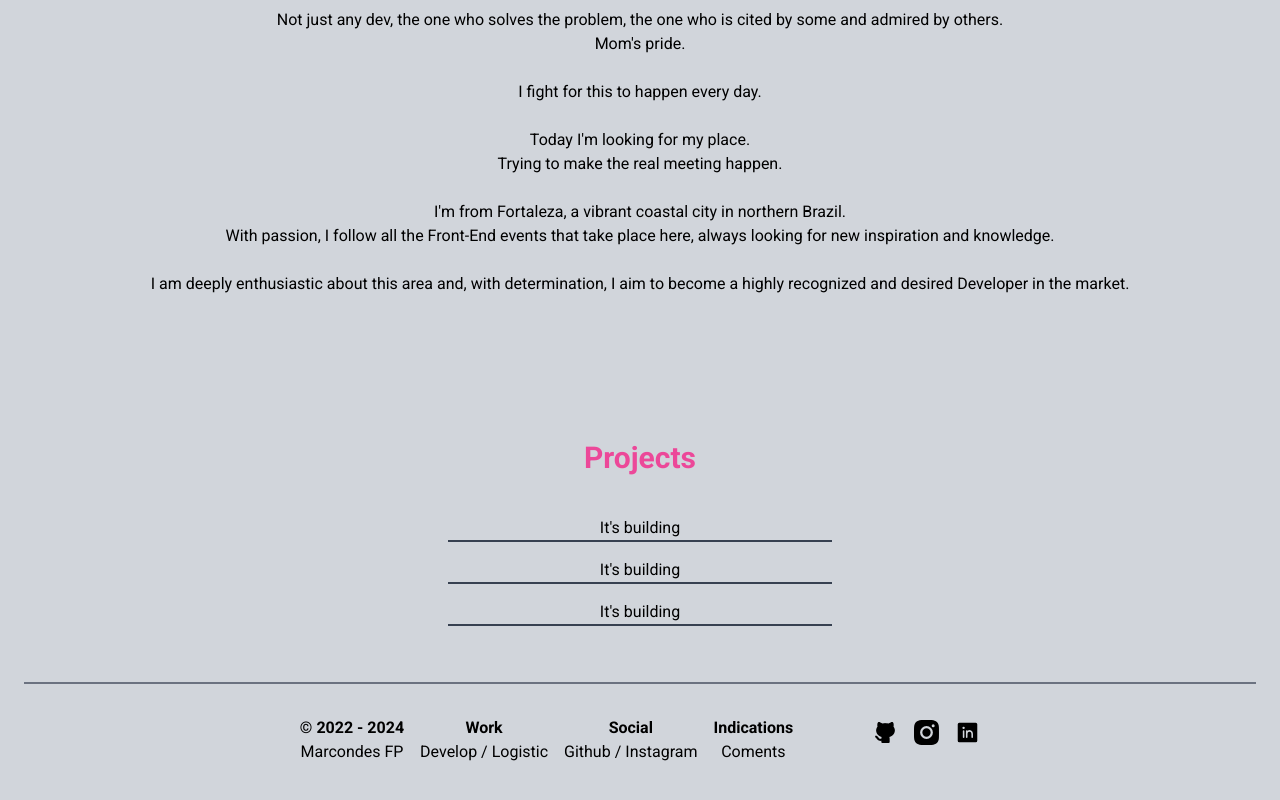
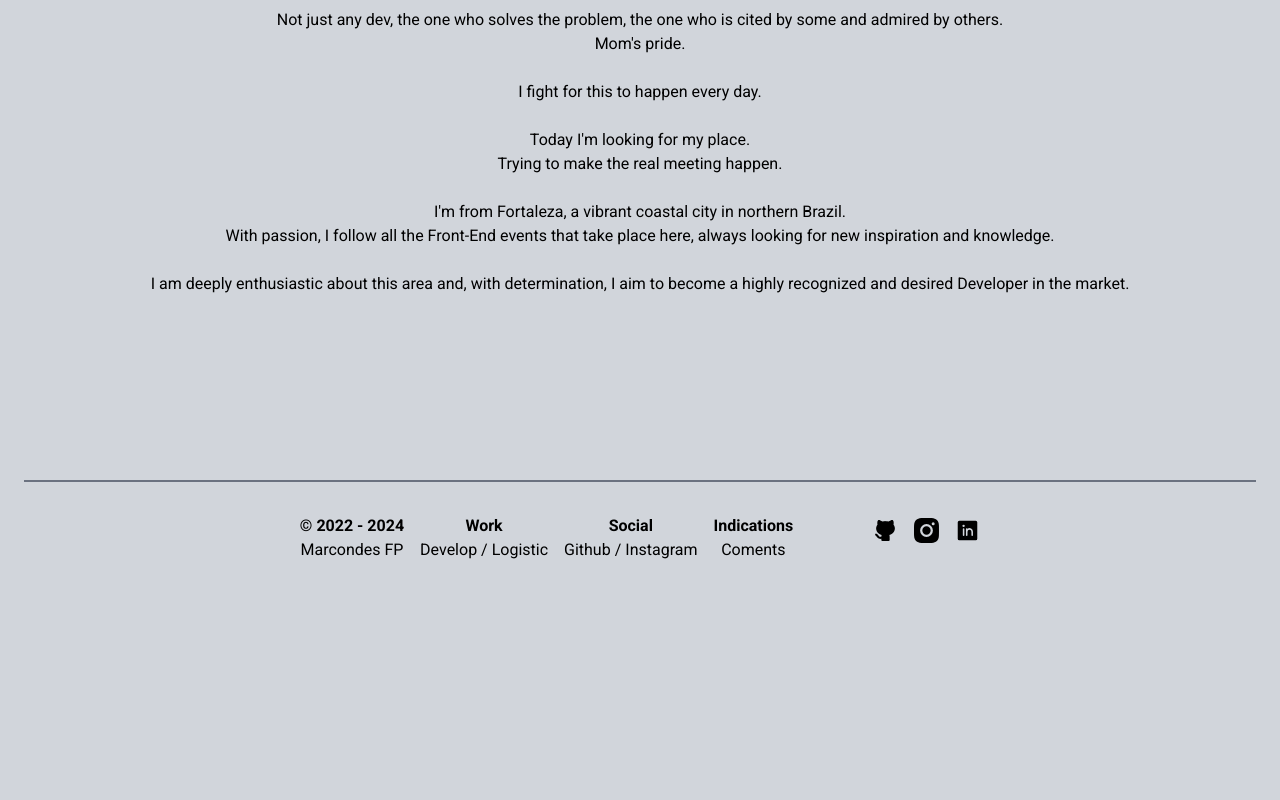
Before and after one commit to mascou9090/portfile-mascou, a Next.js app: page /about in a window 1280 px wide. Shown: the part 1151-1951 px from the top of the page. After the commit the page ends 1753 px from the top, so only its background shows below. Built offline with nearby package versions, Linux system fonts and the light colour scheme.

Commit message:
change the experience profissional

```diff
--- a/app/about/page.tsx
+++ b/app/about/page.tsx
@@ -5,6 +5,7 @@ export const metadata: Metadata = {
 };
 
 export default function Abount() {
+
     return (
         <div className="animate-content-second text-center">
             <div className="md:flex border-b-[1px] dark:border-gray-300 border-gray-800 mx-10">
@@ -39,14 +40,6 @@ export default function Abount() {
                     <p>With passion, I follow all the Front-End events that take place here, always looking for new inspiration and knowledge.</p> <br />
                     <p>I am deeply enthusiastic about this area and, with determination, I aim to become a highly recognized and desired Developer in the market.</p>
                 </div>
-                <div className="">
-                    <h2 className="mb-10 mx-auto animate-content-main text-3xl font-bold dark:hover:text-pink-500 dark:text-sky-500 hover:text-sky-400 text-pink-500 duration-300 cursor-pointer">Projects</h2>
-                    <div className="">
-                        <h2 className="border-b-2 dark:border-white border-gray-700 sm:w-96 dark:text-gray-300 text-black mb-4">It's building</h2>
-                        <h2 className="border-b-2 dark:border-white border-gray-700 sm:w-96 dark:text-gray-300 text-black mb-4">It's building</h2>
-                        <h2 className="border-b-2 dark:border-white border-gray-700 sm:w-96 dark:text-gray-300 text-black mb-4">It's building</h2>
-                    </div>
-                </div>
             </div>
         </div>
     )
--- a/app/descripetions/index.tsx
+++ b/app/descripetions/index.tsx
@@ -1,4 +1,5 @@
 
 export const freelancerDescription = "I participated in sprints, debating improvements to customer product components (Websites). I developed improvements to websites in production. I applied some tests to websites with pending functionality."
+export const freelancerDescriptionTray = "I participated in the implementation of the e-commerce of the fashion Kasa store. Recently launched and with gigantic potential. Tools such as script made in Javascript were used to optimize the work, Excel was used to speed up the implementation of the data. And the store was created in the powerful Tray..";
 export const internDescription = "Responsible for assisting the development team in maintaining and creating improvements for the official website."
 export const storekeeperDescription = "As a warehouseman, I am responsible for managing spreadsheets, reports and documentation, ensuring effective monitoring of resources and loads. My analytical skills allow me to identify opportunities to improve operational efficiency. Additionally, I coordinate with service providers to ensure proper movement of goods. I use Agil and Slim software for precise control of volumes, validity, titles and brands."
--- a/app/page.tsx
+++ b/app/page.tsx
@@ -1,6 +1,6 @@
 import Link from "next/link";
 import Experience from "./experience";
-import { freelancerDescription, internDescription, storekeeperDescription } from "./descripetions";
+import { freelancerDescription, freelancerDescriptionTray, internDescription, storekeeperDescription } from "./descripetions";
 import Tecs from "./tecs";
 
 console.log("a")
@@ -51,7 +51,7 @@ export default function Home() {
         <div className="mb-20">
           <Experience name="Intern / Estagiario" skils={[{ 'name': "Python", 'cor': "bg-red-500" }, { 'name': "C#", 'cor': "bg-blue-300" }]} dataAdimision={new Date(2019, 2)} dataResignation={new Date(2020, 7)} description={internDescription} compane="Tribunal Eleitoral do Ceará" />
           <Experience name="Freelancer / Autonomo" skils={[{ 'name': "React", 'cor': "bg-blue-400" }, { 'name': "Typescripe", 'cor': "bg-blue-600" }]} dataAdimision={new Date(2022, 7)} dataResignation={new Date(2023, 6)} description={freelancerDescription} compane="Jsnow Solutions" />
-          <Experience name="Storekeeper / Almocharife" skils={[{ 'name': "Windows", 'cor': "bg-sky-400" }, { 'name': "Slim", 'cor': "bg-sky-500" }, { 'name': "Agil", 'cor': "bg-yellow-600" }, { 'name': "Excel", 'cor': "bg-green-600" }, { 'name': "Word", 'cor': "bg-blue-500" }]} dataAdimision={new Date(2023, 9)} dataResignation={new Date(0, 0)} description={storekeeperDescription} compane="LokFrio Armazenagem" />
+          <Experience name="Freelacer / Autonomo" skils={[{ 'name': "Windows", 'cor': "bg-sky-400" }, { 'name': "Excel", 'cor': "bg-green-600" }, { 'name': "Canvas", 'cor': "bg-blue-300" }, { 'name': "JavaScrit", 'cor': "bg-yellow-500" }, { 'name': "TRAY", 'cor': "bg-blue-500" }]} dataAdimision={new Date(2023, 8)} dataResignation={new Date(2023, 9)} description={freelancerDescriptionTray} compane="Kasa da Moda" />
         </div>
       </aside>
       <Link className="" href="/contact">
```
Also changed, not shown: app/project/index.tsx (+7 -1 lines).
